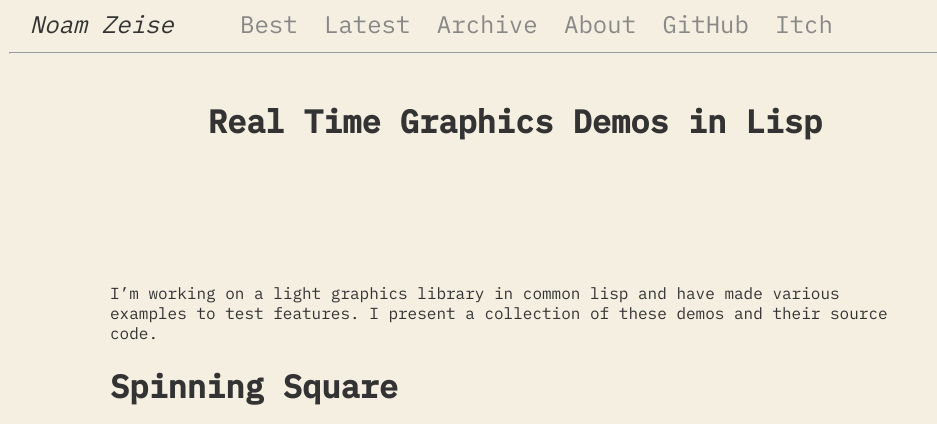
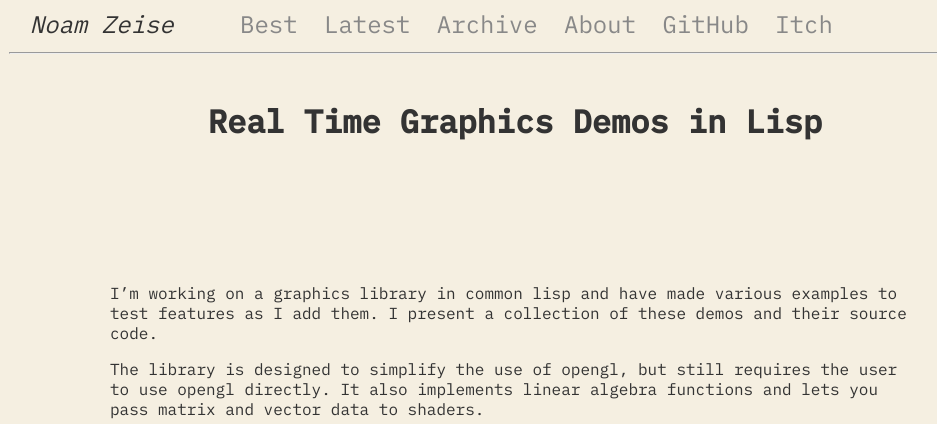
Before and after one commit to NoamZeise/pages, a Jekyll site: the page built from drafts/lisp-games.md, in a window 1280 px wide and 900 px high, cut to the strip 0-424 px from the top of the window. Shown: the whole strip, without its empty margins (125-1062 px from the left). Built offline with Jekyll 4.4.1, drawn with Linux system fonts in a browser that asks for light colours; some of the changed text lies outside the part shown.

Commit message:
lisp games progress

```diff
--- a/drafts/lisp-games.md
+++ b/drafts/lisp-games.md
@@ -5,16 +5,24 @@
 draft: true
 ---
 
-I'm working on a light graphics library in common lisp and have made
-various examples to test features.
+I'm working on a graphics library in common lisp and have made
+various examples to test features as I add them.
 I present a collection of these demos and their source code.
 
+The library is designed to simplify the use of opengl,
+but still requires the user to use opengl directly.
+It also implements linear algebra functions and
+lets you pass matrix and vector data to shaders.
+
 <!-- more -->
-
 
 # Spinning Square
 
 <iframe width="560" height="315" src="https://www.youtube.com/embed/2GTn9IAMN3k?si=BMVG5k4tusJUWiXD" title="YouTube video player" frameborder="0" allow="accelerometer; autoplay; clipboard-write; encrypted-media; gyroscope; picture-in-picture; web-share" referrerpolicy="strict-origin-when-cross-origin" allowfullscreen></iframe>
+
+This demo is used to show the creation and loading of a 2d
+texture to the gpu. The texture is applied to a quad.
+The example also uses multisampling.
 
 <details>
 <summary> source code for this example </summary>
@@ -337,3 +347,7 @@
 ![cube wave screenshot](/assets/img/posts/gficl-demos/cube-wave.png)
 
 # Post Processing
+
+
+This demo uses a framebuffer texture as a render target,
+which is then rendered onto the final screen backbuffer.
```
Also changed, not shown: other parts of drafts/lisp-games.md (+2 -0 lines).
